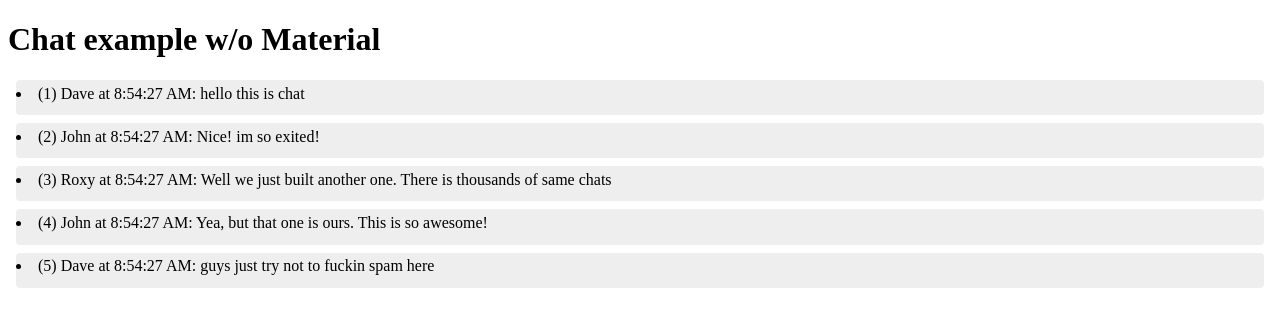
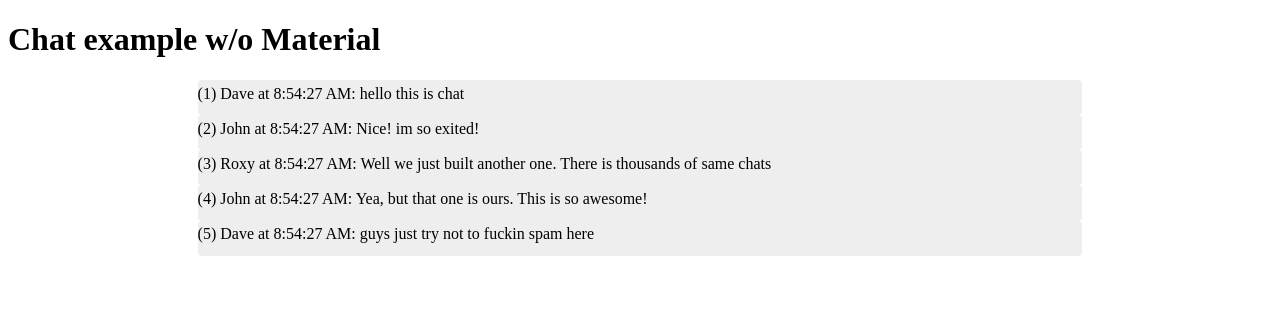
Before and after one commit to thehto/angular-chat-elonsoft-attempt2, an Angular app: page / in a window 1280 px wide. Shown: the top 326 px of the page. Built offline with nearby package versions, Linux system fonts and the light colour scheme; what angular-webstorage-service would draw is missing.

Commit message:
added users class

```diff
--- a/src/app/chat/chat.component.css
+++ b/src/app/chat/chat.component.css
@@ -1,9 +1,9 @@
-li {
-    cursor: pointer;
+ul {
     position: relative;
     left: 0;
     background-color: #EEE;
-    margin: .5em;
+    width: 70%;
+    margin: auto;
     padding: .3em 0;
     height: 1.6em;
     border-radius: 4px;
--- a/src/app/chat/chat.component.html
+++ b/src/app/chat/chat.component.html
@@ -1,3 +1,3 @@
-<li *ngFor="let message of messages">
+<ul *ngFor="let message of messages">
   ({{message.id}}) {{message.author}} at {{message.date}}:  {{message.text}}
-</li>
+</ul>
--- a/src/app/chat/chat.component.ts
+++ b/src/app/chat/chat.component.ts
@@ -3,6 +3,7 @@ import { from } from 'rxjs';
 
 import { Message } from '../message';
 import { MESSAGES } from '../mock-messages'
+import { USERS } from '../mock-users'
 
 @Component({
   selector: 'app-chat',
@@ -11,6 +12,7 @@ import { MESSAGES } from '../mock-messages'
 })
 export class ChatComponent implements OnInit {
     messages = MESSAGES;
+    users = USERS;
 
 
   constructor() { }
--- /dev/null
+++ b/src/app/mock-users.ts
@@ -0,0 +1,6 @@
+import { User } from './user'
+export const USERS: User[] = [
+    {id:1, name:'Dave'},
+    {id:2, name:'John'},
+    {id:3, name:'Roxy'},
+]
--- /dev/null
+++ b/src/app/user.ts
@@ -0,0 +1,4 @@
+export class User {
+    id: number;
+    name: string;
+}
```
